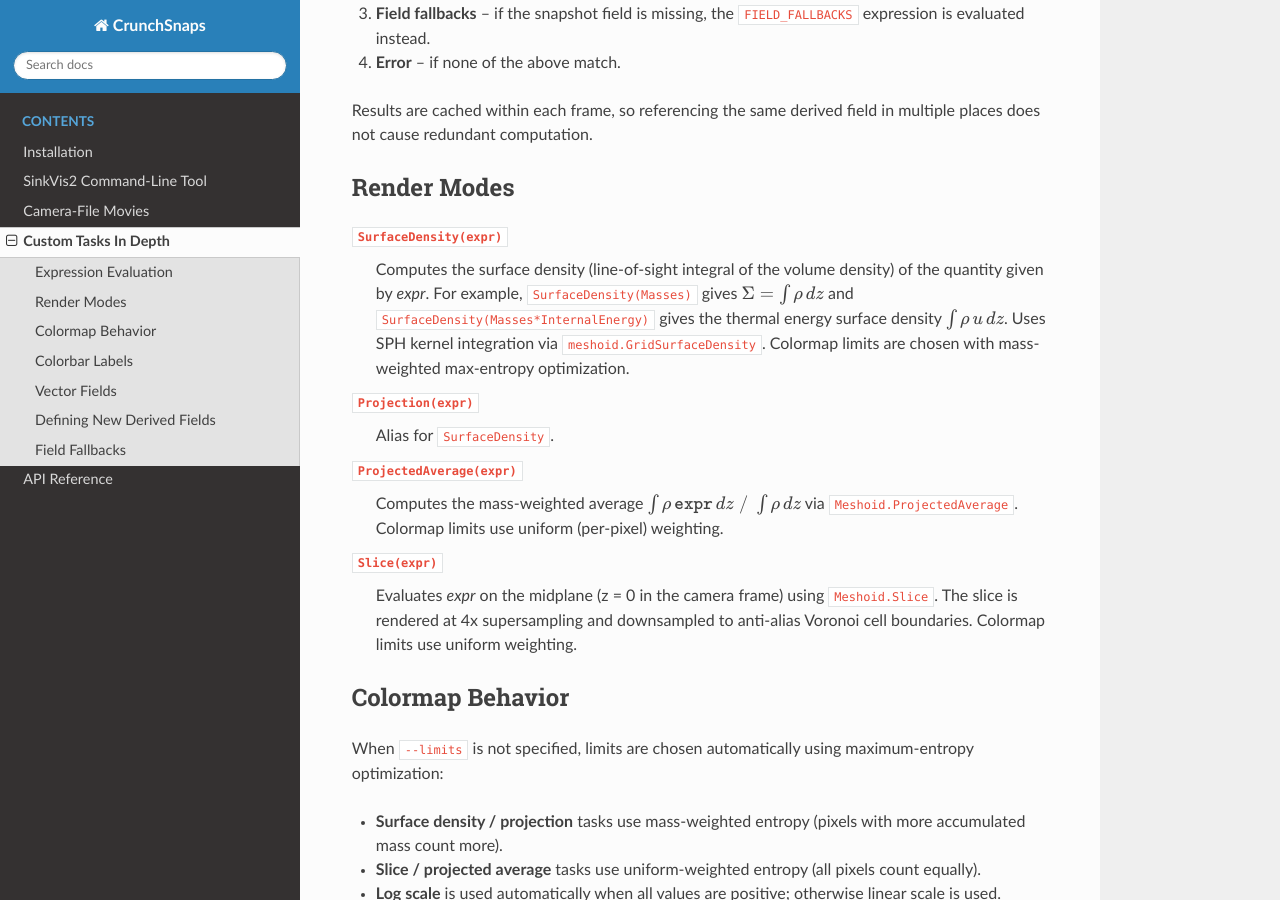
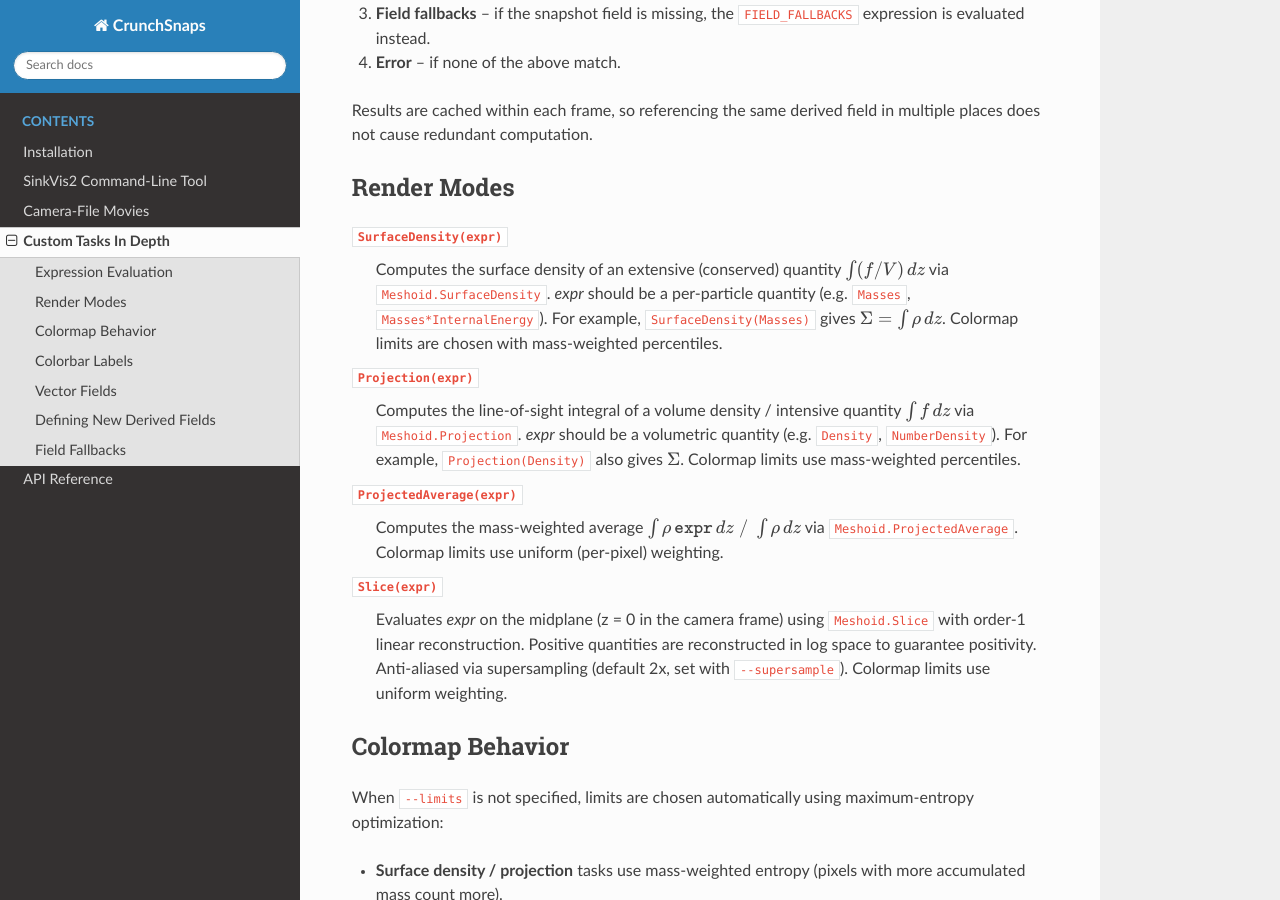
Before and after one commit to mikegrudic/CrunchSnaps, a Sphinx documentation site: the page built from docs/custom_tasks.rst, in a window 1280 px wide and 900 px high, scrolled down 457 px. Built offline with Sphinx 7.4.7 and the Read the Docs theme 3.1.0, drawn with Linux system fonts in a browser that asks for light colours.

```diff
--- a/docs/custom_tasks.rst
+++ b/docs/custom_tasks.rst
@@ -26,16 +26,19 @@
 ------------
 
 ``SurfaceDensity(expr)``
-    Computes the surface density (line-of-sight integral of the volume
-    density) of the quantity given by *expr*.  For example,
-    ``SurfaceDensity(Masses)`` gives :math:`\Sigma = \int \rho\, dz`
-    and ``SurfaceDensity(Masses*InternalEnergy)`` gives the thermal
-    energy surface density :math:`\int \rho\, u\, dz`.  Uses SPH kernel
-    integration via ``meshoid.GridSurfaceDensity``.  Colormap limits are
-    chosen with mass-weighted max-entropy optimization.
+    Computes the surface density of an extensive (conserved) quantity
+    :math:`\int (f/V)\, dz` via ``Meshoid.SurfaceDensity``.
+    *expr* should be a per-particle quantity (e.g. ``Masses``,
+    ``Masses*InternalEnergy``).  For example, ``SurfaceDensity(Masses)``
+    gives :math:`\Sigma = \int \rho\, dz`.  Colormap limits are chosen
+    with mass-weighted percentiles.
 
 ``Projection(expr)``
-    Alias for ``SurfaceDensity``.
+    Computes the line-of-sight integral of a volume density / intensive
+    quantity :math:`\int f\, dz` via ``Meshoid.Projection``.
+    *expr* should be a volumetric quantity (e.g. ``Density``,
+    ``NumberDensity``).  For example, ``Projection(Density)`` also gives
+    :math:`\Sigma`.  Colormap limits use mass-weighted percentiles.
 
 ``ProjectedAverage(expr)``
     Computes the mass-weighted average
@@ -45,8 +48,10 @@
 
 ``Slice(expr)``
     Evaluates *expr* on the midplane (z = 0 in the camera frame) using
-    ``Meshoid.Slice``.  The slice is rendered at 4x supersampling and
-    downsampled to anti-alias Voronoi cell boundaries.  Colormap limits
+    ``Meshoid.Slice`` with order-1 linear reconstruction.  Positive
+    quantities are reconstructed in log space to guarantee positivity.
+    Anti-aliased via supersampling (default 2x, set with
+    ``--supersample``).  Colormap limits
     use uniform weighting.
 
 Colormap Behavior
```
Also changed, not shown: docs/sinkvis2.rst (+11 -5 lines), 2 other files.
